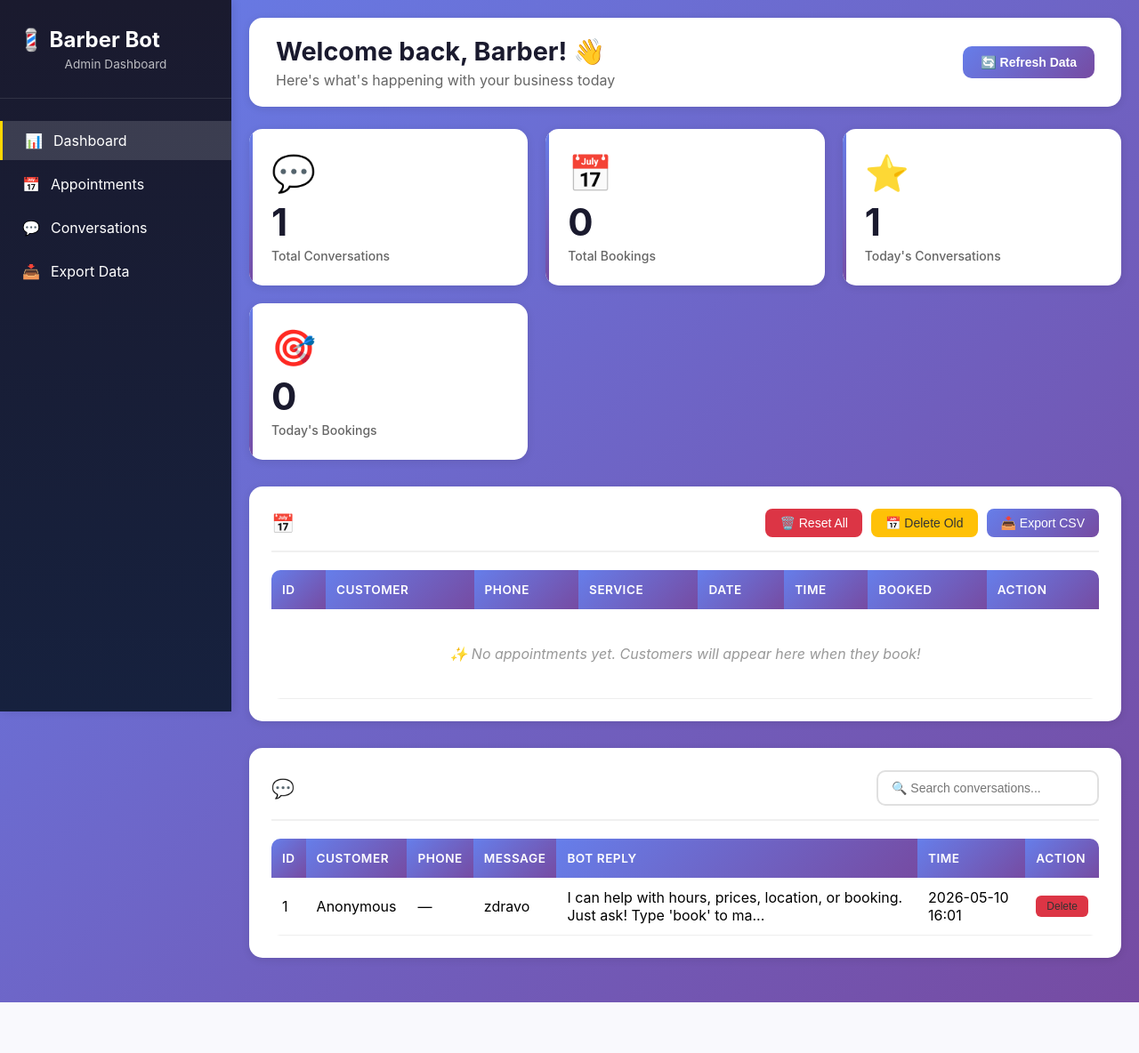
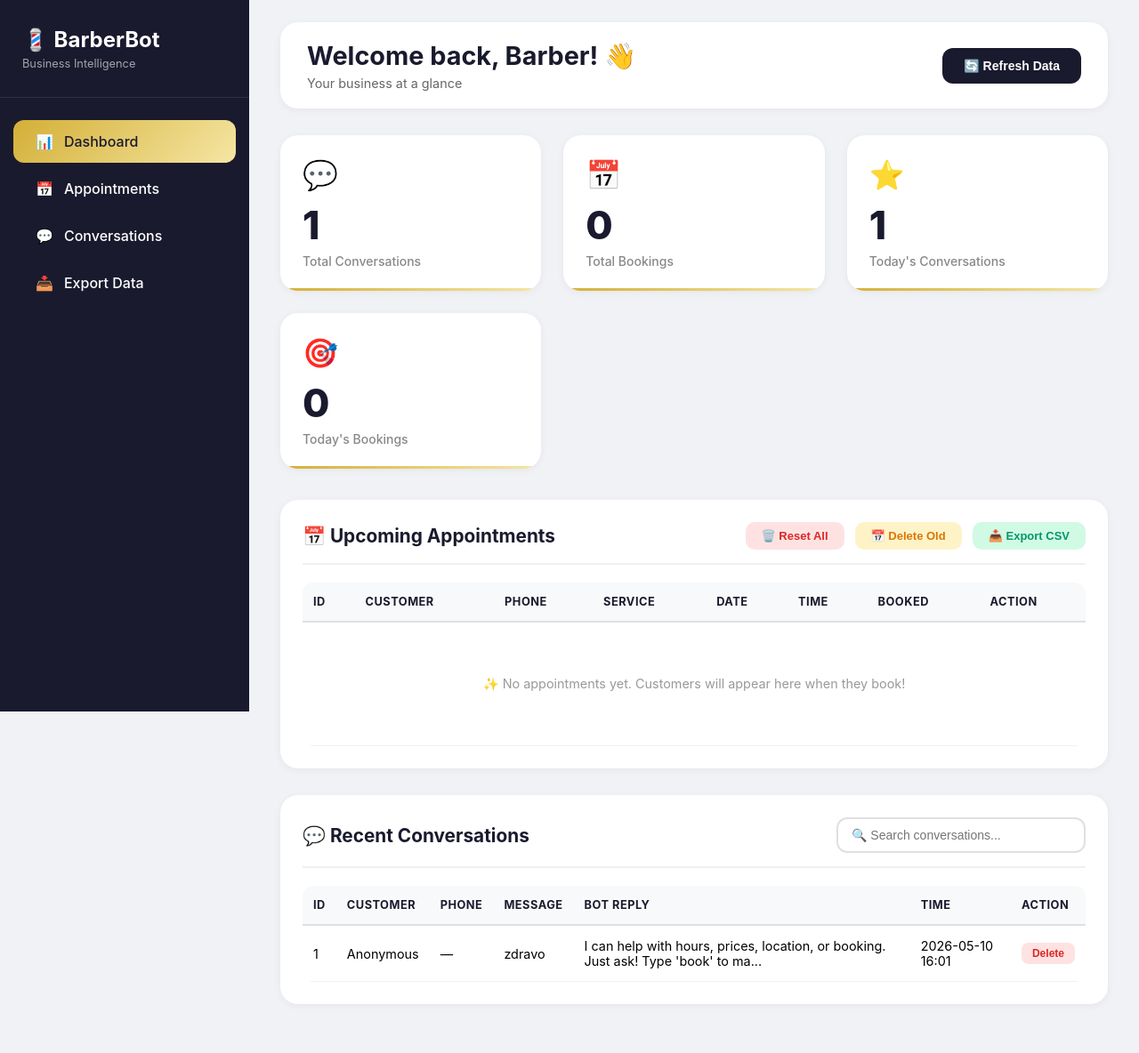
Before and after one commit to clodochanel/barber_bot, a Flask app: page / in a window 1280 px wide. Shown: the whole page at 89% size. Before the commit the page ends 1127 px from the top, so only its background shows below. Run offline with Flask 3, Linux system fonts and the light colour scheme; data comes from the database, SQL or seed files in the repository; data that the repository does not hold is empty.

Commit message:
Professional dashboard redesign

```diff
--- a/templates/dashboard.html
+++ b/templates/dashboard.html
@@ -1,7 +1,7 @@
 <!DOCTYPE html>
 <html>
 <head>
-    <title>Barber Bot Dashboard | Admin Panel</title>
+    <title>BarberBot Dashboard | Business Intelligence</title>
     <style>
         * {
             margin: 0;
@@ -10,38 +10,42 @@
         }
 
         body {
-            font-family: -apple-system, BlinkMacSystemFont, 'Segoe UI', 'Roboto', 'Helvetica Neue', Arial, sans-serif;
-            background: linear-gradient(135deg, #667eea 0%, #764ba2 100%);
+            font-family: 'Inter', -apple-system, BlinkMacSystemFont, 'Segoe UI', Roboto, sans-serif;
+            background: #f0f2f5;
             min-height: 100vh;
         }
 
-        /* Sidebar Navigation */
+        /* Sidebar */
         .sidebar {
             position: fixed;
             left: 0;
             top: 0;
             height: 100%;
-            width: 260px;
-            background: linear-gradient(180deg, #1a1a2e 0%, #16213e 100%);
+            width: 280px;
+            background: #1a1a2e;
             color: white;
-            box-shadow: 2px 0 10px rgba(0,0,0,0.1);
             z-index: 100;
+            transition: all 0.3s;
         }
 
         .sidebar-header {
-            padding: 30px 20px;
-            text-align: center;
+            padding: 30px 25px;
             border-bottom: 1px solid rgba(255,255,255,0.1);
         }
 
         .sidebar-header h2 {
             font-size: 1.5rem;
-            margin-bottom: 5px;
+            font-weight: 700;
+        }
+
+        .sidebar-header h2 span {
+            color: #d4af37;
         }
 
         .sidebar-header p {
-            font-size: 0.85rem;
-            opacity: 0.7;
+            font-size: 0.8rem;
+            opacity: 0.6;
+            margin-top: 5px;
         }
 
         .sidebar-nav {
@@ -49,38 +53,39 @@
         }
 
         .nav-item {
-            padding: 12px 25px;
-            margin: 5px 0;
+            padding: 14px 25px;
+            margin: 5px 15px;
             cursor: pointer;
             transition: all 0.3s;
             display: flex;
             align-items: center;
             gap: 12px;
+            border-radius: 12px;
+            font-weight: 500;
         }
 
         .nav-item:hover {
-            background: rgba(255,255,255,0.1);
-            padding-left: 30px;
+            background: rgba(255,255,255,0.08);
         }
 
         .nav-item.active {
-            background: rgba(255,255,255,0.15);
-            border-left: 3px solid #ffd700;
+            background: linear-gradient(135deg, #d4af37 0%, #f5e6a3 100%);
+            color: #1a1a2e;
         }
 
         /* Main Content */
         .main-content {
-            margin-left: 260px;
-            padding: 20px;
+            margin-left: 280px;
+            padding: 25px 35px;
         }
 
         /* Top Bar */
         .top-bar {
             background: white;
-            border-radius: 15px;
+            border-radius: 20px;
             padding: 20px 30px;
-            margin-bottom: 25px;
-            box-shadow: 0 2px 10px rgba(0,0,0,0.1);
+            margin-bottom: 30px;
+            box-shadow: 0 2px 10px rgba(0,0,0,0.05);
             display: flex;
             justify-content: space-between;
             align-items: center;
@@ -90,78 +95,81 @@
 
         .page-title h1 {
             font-size: 1.8rem;
+            font-weight: 700;
             color: #1a1a2e;
         }
 
         .page-title p {
             color: #666;
             margin-top: 5px;
+            font-size: 0.9rem;
         }
 
         .refresh-btn {
-            background: linear-gradient(135deg, #667eea 0%, #764ba2 100%);
+            background: #1a1a2e;
             color: white;
             border: none;
-            padding: 10px 20px;
-            border-radius: 10px;
+            padding: 12px 24px;
+            border-radius: 12px;
             cursor: pointer;
             font-size: 14px;
             font-weight: 600;
-            transition: transform 0.2s;
+            transition: all 0.3s;
         }
 
         .refresh-btn:hover {
+            background: #d4af37;
             transform: translateY(-2px);
         }
 
         /* Stats Grid */
         .stats-grid {
             display: grid;
-            grid-template-columns: repeat(auto-fit, minmax(250px, 1fr));
-            gap: 20px;
-            margin-bottom: 30px;
+            grid-template-columns: repeat(auto-fit, minmax(240px, 1fr));
+            gap: 25px;
+            margin-bottom: 35px;
         }
 
         .stat-card {
             background: white;
             padding: 25px;
-            border-radius: 15px;
-            box-shadow: 0 2px 10px rgba(0,0,0,0.1);
-            transition: transform 0.3s, box-shadow 0.3s;
+            border-radius: 20px;
+            box-shadow: 0 2px 10px rgba(0,0,0,0.05);
+            transition: all 0.3s;
             position: relative;
             overflow: hidden;
         }
 
         .stat-card:hover {
             transform: translateY(-5px);
-            box-shadow: 0 5px 20px rgba(0,0,0,0.15);
+            box-shadow: 0 10px 30px rgba(0,0,0,0.1);
         }
 
-        .stat-card::before {
+        .stat-card::after {
             content: '';
             position: absolute;
-            top: 0;
+            bottom: 0;
             left: 0;
-            width: 4px;
-            height: 100%;
-            background: linear-gradient(135deg, #667eea 0%, #764ba2 100%);
+            width: 100%;
+            height: 3px;
+            background: linear-gradient(90deg, #d4af37, #f5e6a3);
         }
 
         .stat-icon {
-            font-size: 2.5rem;
-            margin-bottom: 10px;
+            font-size: 2rem;
+            margin-bottom: 15px;
         }
 
         .stat-number {
-            font-size: 42px;
-            font-weight: bold;
+            font-size: 44px;
+            font-weight: 800;
             color: #1a1a2e;
             line-height: 1;
         }
 
         .stat-label {
-            color: #666;
-            margin-top: 8px;
+            color: #888;
+            margin-top: 10px;
             font-size: 14px;
             font-weight: 500;
         }
@@ -169,10 +177,10 @@
         /* Sections */
         .section {
             background: white;
-            border-radius: 15px;
+            border-radius: 20px;
             padding: 25px;
             margin-bottom: 30px;
-            box-shadow: 0 2px 10px rgba(0,0,0,0.1);
+            box-shadow: 0 2px 10px rgba(0,0,0,0.05);
         }
 
         .section-header {
@@ -186,72 +194,71 @@
             border-bottom: 2px solid #f0f0f0;
         }
 
-        h2 {
-            color: #ffffff;
+        .section-header h2 {
+            color: #1a1a2e;
             font-size: 1.3rem;
+            font-weight: 700;
             display: flex;
             align-items: center;
-            gap: 8px;
+            gap: 10px;
         }
 
         .button-group {
             display: flex;
-            gap: 10px;
+            gap: 12px;
             flex-wrap: wrap;
         }
 
         button {
-            background: #f0f0f0;
+            background: #f5f5f5;
             color: #333;
             border: none;
-            padding: 8px 16px;
-            border-radius: 8px;
+            padding: 8px 18px;
+            border-radius: 10px;
             cursor: pointer;
-            font-size: 14px;
-            font-weight: 500;
+            font-size: 13px;
+            font-weight: 600;
             transition: all 0.3s;
         }
 
         button:hover {
-            transform: translateY(-1px);
+            transform: translateY(-2px);
         }
 
         button.danger {
-            background: #dc3545;
+            background: #fee2e2;
+            color: #dc2626;
+        }
+
+        button.danger:hover {
+            background: #dc2626;
             color: white;
         }
 
-        button.danger:hover {
-            background: #c82333;
-        }
-
         button.warning {
-            background: #ffc107;
-            color: #333;
+            background: #fef3c7;
+            color: #d97706;
         }
 
         button.warning:hover {
-            background: #e0a800;
+            background: #d97706;
+            color: white;
         }
 
         button.success {
-            background: linear-gradient(135deg, #667eea 0%, #764ba2 100%);
-            color: white;
+            background: #d1fae5;
+            color: #059669;
         }
 
         button.success:hover {
-            opacity: 0.9;
-        }
-
-        button.secondary {
-            background: #6c757d;
+            background: #059669;
             color: white;
         }
 
         /* Tables */
         .table-wrapper {
             overflow-x: auto;
-            border-radius: 10px;
+            border-radius: 12px;
         }
 
         table {
@@ -260,55 +267,64 @@
         }
 
         th {
-            background: linear-gradient(135deg, #667eea 0%, #764ba2 100%);
-            color: white;
+            background: #f8f9fa;
+            color: #1a1a2e;
             padding: 14px 12px;
             text-align: left;
-            font-weight: 600;
-            font-size: 0.85rem;
+            font-weight: 700;
+            font-size: 0.8rem;
             text-transform: uppercase;
             letter-spacing: 0.5px;
+            border-bottom: 2px solid #e0e0e0;
         }
 
         td {
-            padding: 12px;
+            padding: 14px 12px;
             text-align: left;
-            border-bottom: 1px solid #eee;
+            border-bottom: 1px solid #f0f0f0;
+            font-size: 0.9rem;
         }
 
         tr:hover {
-            background: #f8f9ff;
+            background: #fafafa;
         }
 
         .booking-row {
-            background: #f0fff4;
+            background: #fffbeb;
+        }
+
+        .booking-row:hover {
+            background: #fef3c7;
         }
 
         .delete-btn {
-            background: #dc3545;
+            background: #fee2e2;
+            color: #dc2626;
             padding: 5px 12px;
             font-size: 12px;
-            border-radius: 6px;
+            border-radius: 8px;
         }
 
         .delete-btn:hover {
-            background: #c82333;
-            transform: scale(1.05);
+            background: #dc2626;
+            color: white;
         }
 
         /* Search Box */
         .search-box {
             padding: 10px 15px;
             border: 2px solid #e0e0e0;
-            border-radius: 10px;
-            width: 250px;
+            border-radius: 12px;
+            width: 280px;
             font-size: 14px;
-            transition: border-color 0.3s;
+            transition: all 0.3s;
+            background: white;
         }
 
         .search-box:focus {
             outline: none;
-            border-color: #667eea;
+            border-color: #d4af37;
+            box-shadow: 0 0 0 3px rgba(212, 175, 55, 0.1);
         }
 
         /* Modal */
@@ -319,7 +335,7 @@
             left: 0;
             width: 100%;
             height: 100%;
-            background: rgba(0,0,0,0.6);
+            background: rgba(0,0,0,0.5);
             justify-content: center;
             align-items: center;
             z-index: 1000;
@@ -328,8 +344,8 @@
 
         .modal-content {
             background: white;
-            padding: 30px;
-            border-radius: 20px;
+            padding: 35px;
+            border-radius: 24px;
             max-width: 450px;
             text-align: center;
             animation: modalSlideIn 0.3s ease;
@@ -337,7 +353,7 @@
 
         @keyframes modalSlideIn {
             from {
-                transform: translateY(-50px);
+                transform: translateY(-30px);
                 opacity: 0;
             }
             to {
@@ -354,104 +370,108 @@
 
         .modal-content p {
             color: #666;
-            margin-bottom: 20px;
+            margin-bottom: 25px;
+            line-height: 1.6;
         }
 
         .modal-content select {
-            padding: 10px;
+            padding: 12px;
             border: 2px solid #e0e0e0;
-            border-radius: 8px;
+            border-radius: 12px;
             margin: 15px 0;
             width: 100%;
+            font-size: 14px;
         }
 
         .modal-content button {
-            margin: 10px;
-            min-width: 100px;
-        }
-
-        /* Loading States */
-        .loading {
-            text-align: center;
-            padding: 40px;
-            color: #999;
-        }
-
-        .empty {
-            text-align: center;
-            padding: 40px;
-            color: #999;
-            font-style: italic;
+            margin: 8px;
+            min-width: 120px;
         }
 
         /* Badge */
         .badge {
             display: inline-block;
-            padding: 3px 8px;
-            border-radius: 12px;
-            font-size: 11px;
+            padding: 4px 12px;
+            border-radius: 20px;
+            font-size: 12px;
             font-weight: 600;
             background: #e0e0e0;
             color: #666;
         }
 
+        .badge-date {
+            background: #d1fae5;
+            color: #059669;
+        }
+
+        .badge-time {
+            background: #fef3c7;
+            color: #d97706;
+        }
+
+        /* Loading & Empty States */
+        .loading, .empty {
+            text-align: center;
+            padding: 60px;
+            color: #999;
+            font-size: 0.9rem;
+        }
+
         /* Responsive */
-        @media (max-width: 768px) {
+        @media (max-width: 1024px) {
             .sidebar {
                 transform: translateX(-100%);
-                transition: transform 0.3s;
             }
-
             .main-content {
                 margin-left: 0;
             }
-
+            .sidebar.active {
+                transform: translateX(0);
+            }
             .mobile-menu-btn {
                 display: block;
                 position: fixed;
                 top: 20px;
                 left: 20px;
                 z-index: 101;
-                background: white;
+                background: #1a1a2e;
+                color: white;
                 border: none;
-                padding: 10px;
-                border-radius: 10px;
+                padding: 12px;
+                border-radius: 12px;
                 cursor: pointer;
             }
         }
 
-        @media (min-width: 769px) {
+        @media (min-width: 1025px) {
             .mobile-menu-btn {
                 display: none;
             }
         }
 
-        /* Custom Scrollbar */
+        /* Scrollbar */
         ::-webkit-scrollbar {
             width: 8px;
             height: 8px;
         }
-
         ::-webkit-scrollbar-track {
             background: #f1f1f1;
         }
-
         ::-webkit-scrollbar-thumb {
-            background: #888;
+            background: #d4af37;
             border-radius: 4px;
-        }
-
-        ::-webkit-scrollbar-thumb:hover {
-            background: #555;
         }
     </style>
 </head>
 <body>
+    <!-- Mobile Menu Button -->
+    <button class="mobile-menu-btn" onclick="toggleSidebar()">☰</button>
+
     <!-- Sidebar -->
     <div class="sidebar" id="sidebar">
         <div class="sidebar-header">
-            <h2>💈 Barber Bot</h2>
-            <p>Admin Dashboard</p>
+            <h2><span>💈</span> BarberBot</h2>
+            <p>Business Intelligence</p>
         </div>
         <div class="sidebar-nav">
             <div class="nav-item active" onclick="scrollToSection('dashboard')">
@@ -475,7 +495,7 @@
         <div class="top-bar">
             <div class="page-title">
                 <h1>Welcome back, Barber! 👋</h1>
-                <p>Here's what's happening with your business today</p>
+                <p>Your business at a glance</p>
             </div>
             <button class="refresh-btn" onclick="refreshData()">🔄 Refresh Data</button>
         </div>
@@ -533,9 +553,7 @@
             <div class="section">
                 <div class="section-header">
                     <h2>💬 Recent Conversations</h2>
-                    <div style="display: flex; gap: 10px;">
-                        <input type="text" id="searchConv" placeholder="🔍 Search conversations..." class="search-box" onkeyup="filterConversations()">
-                    </div>
+                    <input type="text" id="searchConv" placeholder="🔍 Search conversations..." class="search-box" onkeyup="filterConversations()">
                 </div>
                 <div class="table-wrapper">
                     <table id="conversationsTable">
@@ -543,7 +561,7 @@
                             <tr><th>ID</th><th>Customer</th><th>Phone</th><th>Message</th><th>Bot Reply</th><th>Time</th><th>Action</th></tr>
                         </thead>
                         <tbody id="conversationsBody">
-                            <tr><td colspan="7" class="loading">Loading conversations...</td></tr>
+                            <tr><td colspan="7" class="loading">Loading conversations...</td><tr>
                         </tbody>
                     </table>
                 </div>
@@ -554,8 +572,8 @@
     <!-- Modals -->
     <div id="resetModal" class="modal">
         <div class="modal-content">
-            <h3>⚠️ Delete All Data?</h3>
-            <p>This will permanently delete ALL conversations and bookings. This action cannot be undone.</p>
+            <h3>⚠️ Warning</h3>
+            <p>This will permanently delete <strong>ALL conversations and bookings</strong>. This action cannot be undone.</p>
             <button onclick="confirmReset()" class="danger">Yes, Delete Everything</button>
             <button onclick="closeModal('resetModal')">Cancel</button>
         </div>
@@ -593,9 +611,7 @@
                     document.getElementById('todayConv').textContent = data.today_conversations;
                     document.getElementById('todayBook').textContent = data.today_bookings;
                 })
-                .catch(error => {
-                    console.error('Error loading stats:', error);
-                });
+                .catch(error => console.error('Error loading stats:', error));
         }
 
         function loadBookings() {
@@ -603,23 +619,21 @@
                 .then(res => res.json())
                 .then(data => {
                     const tbody = document.getElementById('bookingsBody');
-
                     if (data.length === 0) {
                         tbody.innerHTML = '<tr><td colspan="8" class="empty">✨ No appointments yet. Customers will appear here when they book!</td></tr>';
                         return;
                     }
-
                     tbody.innerHTML = '';
                     data.forEach(booking => {
                         const tr = document.createElement('tr');
                         tr.className = 'booking-row';
                         tr.innerHTML = `
                             <td>${booking.id}</td>
-                            <td>${escapeHtml(booking.customer_name)}</td>
+                            <td><strong>${escapeHtml(booking.customer_name)}</strong></td>
                             <td>${escapeHtml(booking.customer_phone)}</td>
                             <td>${escapeHtml(booking.service)}</td>
-                            <td><span class="badge">${escapeHtml(booking.date)}</span></td>
-                            <td><span class="badge">${escapeHtml(booking.time)}</span></td>
+                            <td><span class="badge badge-date">${escapeHtml(booking.date)}</span></td>
+                            <td><span class="badge badge-time">${escapeHtml(booking.time)}</span></td>
                             <td>${booking.timestamp}</td>
                             <td><button class="delete-btn" onclick="deleteBooking(${booking.id})">Delete</button></td>
                         `;
@@ -637,12 +651,10 @@
                 .then(res => res.json())
                 .then(data => {
                     const tbody = document.getElementById('conversationsBody');
-
                     if (data.length === 0) {
                         tbody.innerHTML = '<tr><td colspan="7" class="empty">💬 No conversations yet. Start chatting with customers!</td></tr>';
                         return;
                     }
-
                     tbody.innerHTML = '';
                     data.forEach(conv => {
                         const tr = document.createElement('tr');
@@ -650,8 +662,8 @@
                             <td>${conv.id}</td>
                             <td>${escapeHtml(conv.customer_name)}</td>
                             <td>${escapeHtml(conv.customer_phone) || '—'}</td>
-                            <td>${escapeHtml(conv.message.substring(0, 50))}${conv.message.length > 50 ? '...' : ''}</td>
-                            <td>${escapeHtml(conv.bot_response.substring(0, 80))}${conv.bot_response.length > 80 ? '...' : ''}</td>
+                            <td title="${escapeHtml(conv.message)}">${escapeHtml(conv.message.substring(0, 50))}${conv.message.length > 50 ? '...' : ''}</td>
+                            <td title="${escapeHtml(conv.bot_response)}">${escapeHtml(conv.bot_response.substring(0, 80))}${conv.bot_response.length > 80 ? '...' : ''}</td>
                             <td>${conv.timestamp}</td>
                             <td><button class="delete-btn" onclick="deleteConversation(${conv.id})">Delete</button></td>
                         `;
@@ -666,15 +678,13 @@
 
         function deleteConversation(id) {
             if (confirm('Delete this conversation?')) {
-                fetch(`/delete_conversation/${id}`, { method: 'POST' })
-                    .then(() => refreshData());
+                fetch(`/delete_conversation/${id}`, { method: 'POST' }).then(() => refreshData());
             }
         }
 
         function deleteBooking(id) {
             if (confirm('Delete this booking?')) {
-                fetch(`/delete_booking/${id}`, { method: 'POST' })
-                    .then(() => refreshData());
+                fetch(`/delete_booking/${id}`, { method: 'POST' }).then(() => refreshData());
             }
         }
 
@@ -740,6 +750,10 @@
             document.getElementById(sectionId).scrollIntoView({ behavior: 'smooth' });
         }
 
+        function toggleSidebar() {
+            document.getElementById('sidebar').classList.toggle('active');
+        }
+
         window.onclick = function(event) {
             if (event.target.classList.contains('modal')) {
                 event.target.style.display = 'none';
```
